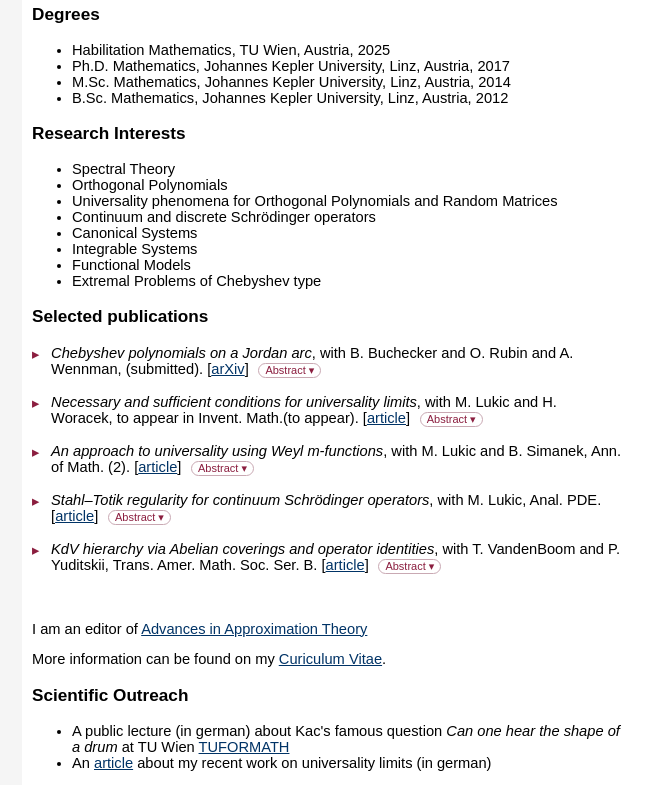
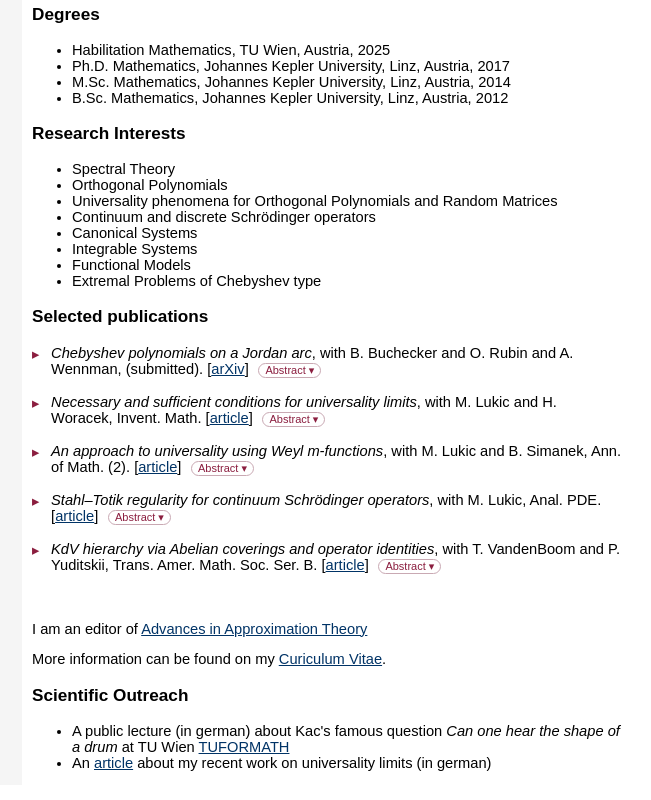
Before and after one commit to benjamineichinger/benjamineichinger.github.io, a plain HTML site: page index.html in a window 1280 px wide. Shown: the part 842-1642 px from the top of the page, without its empty margins (163-814 px from the left). Drawn offline with Linux system fonts and the light colour scheme.

Commit message:
Update index.html

```diff
--- a/index.html
+++ b/index.html
@@ -149,7 +149,7 @@
 
 			<details class="paper">
 			<summary>
-				<i>Necessary and sufficient conditions for universality limits</i>, with M. Lukic and H. Woracek, to appear in Invent. Math.(to appear). [<a href="https://link.springer.com/article/10.1007/s00222-026-01460-2">article</a>]
+				<i>Necessary and sufficient conditions for universality limits</i>, with M. Lukic and H. Woracek, Invent. Math. [<a href="https://link.springer.com/article/10.1007/s00222-026-01460-2">article</a>]
 			</summary>
 			<p>
 				We derive the first necessary and sufficient conditions for universality limits for fixed measures. Our results cover prominent universality classes such as bulk universality, hard-edge universality, and universality for measures with Fisher&ndash;Hartwig singularities.
```
